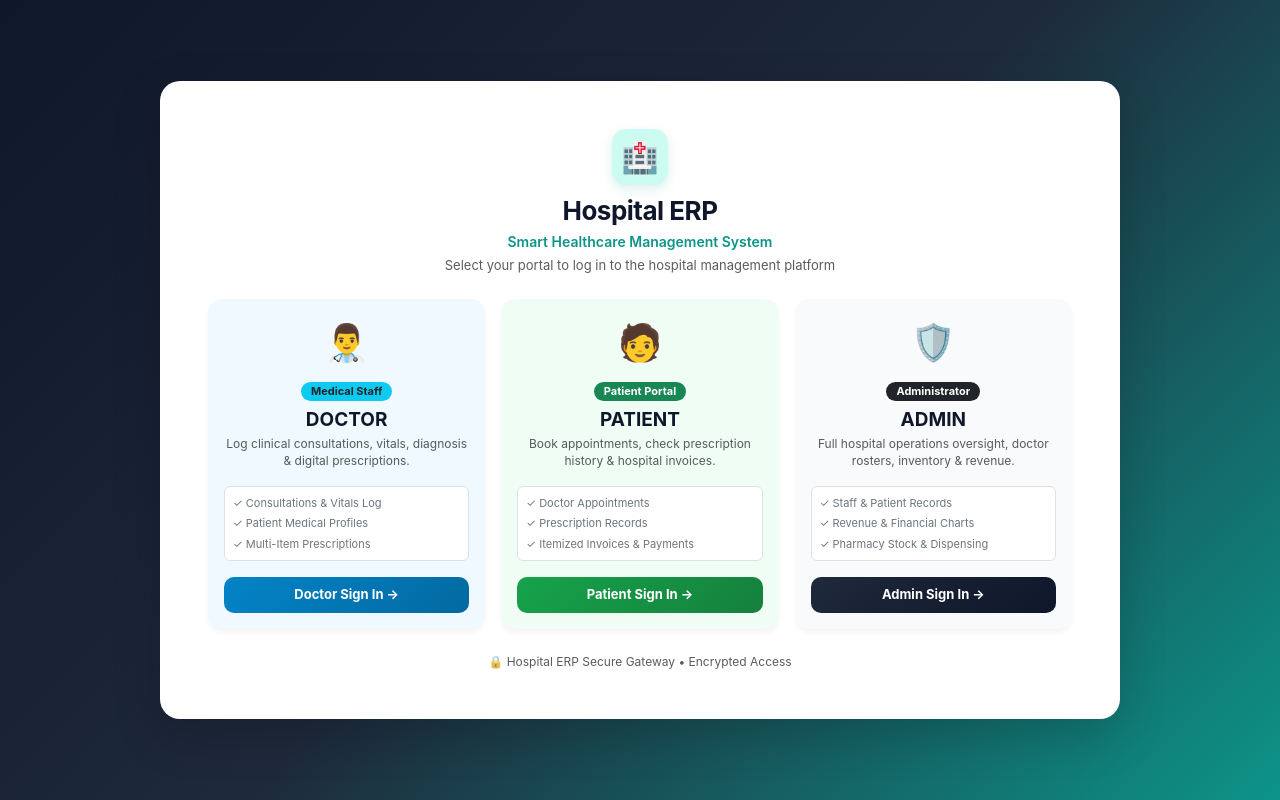
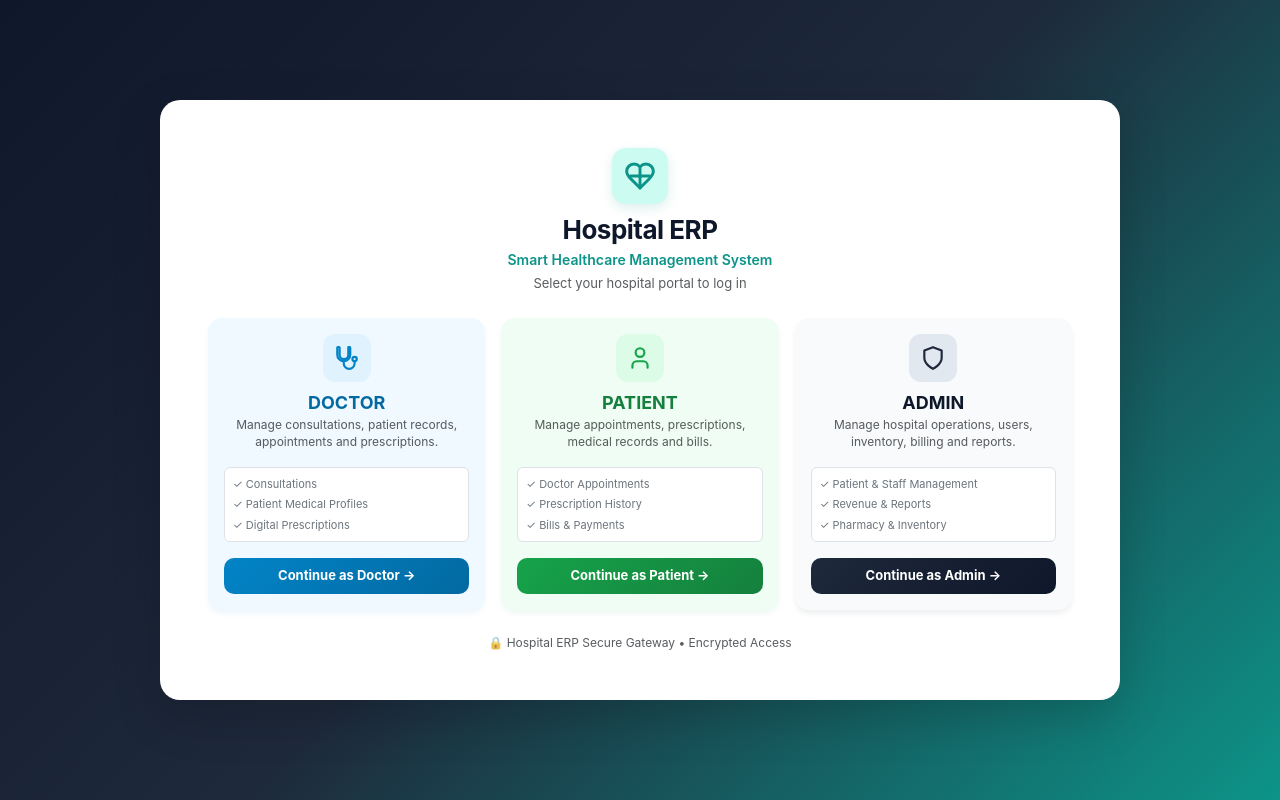
Before and after one commit to sowmiya07-alt/Hospital-ERP, a React (Create React App) app in the folder frontend/: page / in a window 1280 px wide. Built offline with nearby package versions, Linux system fonts and the light colour scheme; no server answers.

Commit message:
feat: complete Phase 1 audit and Phase 2 role selection with SVG healthcare icons

```diff
--- a/frontend/src/pages/Login.js
+++ b/frontend/src/pages/Login.js
@@ -1,23 +1,40 @@
-import { useState } from "react";
-import { useNavigate } from "react-router-dom";
+import { useState, useEffect } from "react";
+import { useNavigate, useLocation } from "react-router-dom";
 import { loginUser } from "../services/authService";
 
 function Login() {
   const navigate = useNavigate();
+  const location = useLocation();
 
-  // Selected role: null (Role Selection View) or "PATIENT", "DOCTOR", "ADMIN" (Login Form View)
+  // Selected role: null (Role Selection View) or "PATIENT", "DOCTOR", "ADMIN"
   const [selectedRole, setSelectedRole] = useState(null);
 
   const [username, setUsername] = useState("");
   const [password, setPassword] = useState("");
   const [showPassword, setShowPassword] = useState(false);
   const [error, setError] = useState("");
+  const [success, setSuccess] = useState("");
   const [loading, setLoading] = useState(false);
   const [loadingMsg, setLoadingMsg] = useState("Signing you in...");
+
+  useEffect(() => {
+    // Check if coming from registration or URL query param
+    const params = new URLSearchParams(location.search);
+    const roleParam = params.get("role");
+    const registered = params.get("registered");
+
+    if (roleParam === "PATIENT" || roleParam === "DOCTOR" || roleParam === "ADMIN") {
+      setSelectedRole(roleParam);
+    }
+    if (registered === "true") {
+      setSuccess("Patient account created successfully! Please sign in with your credentials.");
+    }
+  }, [location]);
 
   const handleSelectRole = (role) => {
     setSelectedRole(role);
     setError("");
+    setSuccess("");
     setUsername("");
     setPassword("");
   };
@@ -25,6 +42,7 @@ function Login() {
   const handleBackToRoles = () => {
     setSelectedRole(null);
     setError("");
+    setSuccess("");
     setUsername("");
     setPassword("");
   };
@@ -33,13 +51,14 @@ function Login() {
     e.preventDefault();
 
     if (!username.trim() || !password) {
-      setError("Please enter username and password");
+      setError("Please enter username and password.");
       return;
     }
 
     setLoading(true);
     setLoadingMsg("Connecting to hospital server...");
     setError("");
+    setSuccess("");
 
     try {
       const response = await loginUser({
@@ -51,11 +70,11 @@ function Login() {
       const data = response.data;
 
       if (!data.success) {
-        setError(data.message || "Invalid username or password");
+        setError(data.message || "Invalid username or password.");
         return;
       }
 
-      // Role mismatch check if specific role selected
+      // Check role alignment
       if (selectedRole && data.role !== selectedRole) {
         setError(
           `This account is registered as ${data.role}. Please select the ${data.role} Portal to sign in.`
@@ -63,7 +82,7 @@ function Login() {
         return;
       }
 
-      // Store authentication data
+      // Store authentication tokens & state
       localStorage.clear();
       localStorage.setItem("isLoggedIn", "true");
       localStorage.setItem("username", data.username);
@@ -97,7 +116,7 @@ function Login() {
       }
 
       localStorage.clear();
-      setError("Invalid user role assigned to this account.");
+      setError("You do not have permission to access this portal.");
     } catch (err) {
       console.log("Login Error:", err);
       setError(
@@ -107,23 +126,6 @@ function Login() {
     } finally {
       setLoading(false);
     }
-  };
-
-  const getRoleTitle = () => {
-    if (selectedRole === "DOCTOR") return "DOCTOR PORTAL";
-    if (selectedRole === "PATIENT") return "PATIENT PORTAL";
-    if (selectedRole === "ADMIN") return "ADMINISTRATOR PORTAL";
-    return "HOSPITAL PORTAL";
-  };
-
-  const getRoleDescription = () => {
-    if (selectedRole === "DOCTOR")
-      return "Access patient charts, log clinical vitals, manage appointments & create multi-item prescriptions.";
-    if (selectedRole === "PATIENT")
-      return "View your medical history, check upcoming appointments, track prescriptions & pay hospital invoices.";
-    if (selectedRole === "ADMIN")
-      return "Manage hospital operations, doctors, patients, inventory stock, revenue analytics & system config.";
-    return "Sign in to access your hospital account.";
   };
 
   return (
@@ -150,7 +152,7 @@ function Login() {
         }}
       >
         {/* ============================================================ */}
-        {/* VIEW 1: COMPACT & ATTRACTIVE ROLE SELECTION LANDING PAGE    */}
+        {/* VIEW 1: ROLE SELECTION LANDING PAGE                           */}
         {/* ============================================================ */}
         {selectedRole === null ? (
           <div className="p-4 p-md-5">
@@ -165,57 +167,74 @@ function Login() {
                   height: "56px",
                   background: "#ccfbf1",
                   borderRadius: "14px",
-                  fontSize: "30px",
+                  color: "#0d9488",
                   marginBottom: "10px",
                   boxShadow: "0 4px 12px rgba(13, 148, 136, 0.15)",
                 }}
               >
-                🏥
+                <svg width="32" height="32" viewBox="0 0 24 24" fill="none" stroke="currentColor" strokeWidth="2.2" strokeLinecap="round" strokeLinejoin="round">
+                  <path d="M19 14c1.49-1.46 3-3.21 3-5.5A5.5 5.5 0 0 0 16.5 3c-1.76 0-3 .5-4.5 2-1.5-1.5-2.74-2-4.5-2A5.5 5.5 0 0 0 2 8.5c0 2.3 1.5 4.05 3 5.5l7 7Z"/>
+                  <path d="M12 5v16"/>
+                  <path d="M5 12h14"/>
+                </svg>
               </div>
               <h2 className="fw-bold mb-1" style={{ color: "#0f172a", fontSize: "26px", letterSpacing: "-0.5px" }}>
                 Hospital ERP
               </h2>
-              <p className="text-teal fw-semibold mb-1" style={{ color: "#0d9488", fontSize: "14px" }}>
+              <p className="fw-semibold mb-1" style={{ color: "#0d9488", fontSize: "14px" }}>
                 Smart Healthcare Management System
               </p>
               <p className="text-muted mb-0" style={{ fontSize: "13px" }}>
-                Select your portal to log in to the hospital management platform
+                Select your hospital portal to log in
               </p>
             </div>
 
-            {/* COMPACT ROLE CARDS GRID */}
+            {/* ROLE CARDS GRID */}
             <div className="row g-3 justify-content-center">
-              {/* DOCTOR CARD */}
+              {/* DOCTOR CARD (Professional Blue) */}
               <div className="col-md-4">
                 <div
                   className="card h-100 border-0 p-3 text-center d-flex flex-column justify-content-between"
                   style={{
                     borderRadius: "14px",
                     background: "#f0f9ff",
-                    border: "1px solid #bae6fd",
-                    boxShadow: "0 4px 6px -1px rgba(0, 0, 0, 0.05)",
-                    transition: "transform 0.2s ease, box-shadow 0.2s ease",
+                    border: "1.5px solid #bae6fd",
+                    boxShadow: "0 4px 6px -1px rgba(2, 132, 199, 0.08)",
                   }}
                 >
                   <div>
-                    <div style={{ fontSize: "36px", marginBottom: "8px" }}>👨‍⚕️</div>
-                    <span
-                      className="badge bg-info text-dark mb-2"
-                      style={{ fontSize: "11px", padding: "4px 10px", borderRadius: "12px" }}
+                    <div
+                      style={{
+                        display: "inline-flex",
+                        alignItems: "center",
+                        justifyContent: "center",
+                        width: "48px",
+                        height: "48px",
+                        background: "#e0f2fe",
+                        color: "#0284c7",
+                        borderRadius: "12px",
+                        marginBottom: "10px",
+                      }}
                     >
-                      Medical Staff
-                    </span>
-                    <h5 className="fw-bold mb-1" style={{ color: "#0f172a", fontSize: "19px" }}>
+                      {/* Stethoscope Icon */}
+                      <svg width="26" height="26" viewBox="0 0 24 24" fill="none" stroke="currentColor" strokeWidth="2" strokeLinecap="round" strokeLinejoin="round">
+                        <path d="M4.8 2.3A.3.3 0 0 0 4.5 2h-1a.5.5 0 0 0-.5.5V9a6 6 0 0 0 12 0V2.5a.5.5 0 0 0-.5-.5h-1a.3.3 0 0 0-.3.3v6.7a4 4 0 0 1-8 0V2.3z"/>
+                        <path d="M9 15v2a5 5 0 0 0 10 0v-2"/>
+                        <circle cx="19" cy="13" r="2"/>
+                      </svg>
+                    </div>
+
+                    <h5 className="fw-bold mb-1" style={{ color: "#0369a1", fontSize: "18px" }}>
                       DOCTOR
                     </h5>
                     <p className="text-muted mb-3" style={{ fontSize: "12px", lineHeight: "1.4" }}>
-                      Log clinical consultations, vitals, diagnosis & digital prescriptions.
+                      Manage consultations, patient records, appointments and prescriptions.
                     </p>
 
                     <div className="text-start bg-white p-2 mb-3 rounded-2 border" style={{ fontSize: "11px" }}>
-                      <div className="text-secondary mb-1">✓ Consultations & Vitals Log</div>
+                      <div className="text-secondary mb-1">✓ Consultations</div>
                       <div className="text-secondary mb-1">✓ Patient Medical Profiles</div>
-                      <div className="text-secondary">✓ Multi-Item Prescriptions</div>
+                      <div className="text-secondary">✓ Digital Prescriptions</div>
                     </div>
                   </div>
 
@@ -229,42 +248,54 @@ function Login() {
                     }}
                     onClick={() => handleSelectRole("DOCTOR")}
                   >
-                    Doctor Sign In →
+                    Continue as Doctor →
                   </button>
                 </div>
               </div>
 
-              {/* PATIENT CARD */}
+              {/* PATIENT CARD (Professional Green) */}
               <div className="col-md-4">
                 <div
                   className="card h-100 border-0 p-3 text-center d-flex flex-column justify-content-between"
                   style={{
                     borderRadius: "14px",
                     background: "#f0fdf4",
-                    border: "1px solid #bbf7d0",
-                    boxShadow: "0 4px 6px -1px rgba(0, 0, 0, 0.05)",
-                    transition: "transform 0.2s ease, box-shadow 0.2s ease",
+                    border: "1.5px solid #bbf7d0",
+                    boxShadow: "0 4px 6px -1px rgba(22, 163, 74, 0.08)",
                   }}
                 >
                   <div>
-                    <div style={{ fontSize: "36px", marginBottom: "8px" }}>🧑</div>
-                    <span
-                      className="badge bg-success mb-2"
-                      style={{ fontSize: "11px", padding: "4px 10px", borderRadius: "12px" }}
+                    <div
+                      style={{
+                        display: "inline-flex",
+                        alignItems: "center",
+                        justifyContent: "center",
+                        width: "48px",
+                        height: "48px",
+                        background: "#dcfce7",
+                        color: "#16a34a",
+                        borderRadius: "12px",
+                        marginBottom: "10px",
+                      }}
                     >
-                      Patient Portal
-                    </span>
-                    <h5 className="fw-bold mb-1" style={{ color: "#0f172a", fontSize: "19px" }}>
+                      {/* Patient/User Heart Icon */}
+                      <svg width="26" height="26" viewBox="0 0 24 24" fill="none" stroke="currentColor" strokeWidth="2" strokeLinecap="round" strokeLinejoin="round">
+                        <path d="M19 21v-2a4 4 0 0 0-4-4H9a4 4 0 0 0-4 4v2"/>
+                        <circle cx="12" cy="7" r="4"/>
+                      </svg>
+                    </div>
+
+                    <h5 className="fw-bold mb-1" style={{ color: "#15803d", fontSize: "18px" }}>
                       PATIENT
                     </h5>
                     <p className="text-muted mb-3" style={{ fontSize: "12px", lineHeight: "1.4" }}>
-                      Book appointments, check prescription history & hospital invoices.
+                      Manage appointments, prescriptions, medical records and bills.
                     </p>
 
                     <div className="text-start bg-white p-2 mb-3 rounded-2 border" style={{ fontSize: "11px" }}>
                       <div className="text-secondary mb-1">✓ Doctor Appointments</div>
-                      <div className="text-secondary mb-1">✓ Prescription Records</div>
-                      <div className="text-secondary">✓ Itemized Invoices & Payments</div>
+                      <div className="text-secondary mb-1">✓ Prescription History</div>
+                      <div className="text-secondary">✓ Bills & Payments</div>
                     </div>
                   </div>
 
@@ -278,42 +309,53 @@ function Login() {
                     }}
                     onClick={() => handleSelectRole("PATIENT")}
                   >
-                    Patient Sign In →
+                    Continue as Patient →
                   </button>
                 </div>
               </div>
 
-              {/* ADMIN CARD */}
+              {/* ADMIN CARD (Professional Navy/Dark) */}
               <div className="col-md-4">
                 <div
                   className="card h-100 border-0 p-3 text-center d-flex flex-column justify-content-between"
                   style={{
                     borderRadius: "14px",
                     background: "#f8fafc",
-                    border: "1px solid #cbd5e1",
-                    boxShadow: "0 4px 6px -1px rgba(0, 0, 0, 0.05)",
-                    transition: "transform 0.2s ease, box-shadow 0.2s ease",
+                    border: "1.5px solid #cbd5e1",
+                    boxShadow: "0 4px 6px -1px rgba(15, 23, 42, 0.08)",
                   }}
                 >
                   <div>
-                    <div style={{ fontSize: "36px", marginBottom: "8px" }}>🛡️</div>
-                    <span
-                      className="badge bg-dark text-white mb-2"
-                      style={{ fontSize: "11px", padding: "4px 10px", borderRadius: "12px" }}
+                    <div
+                      style={{
+                        display: "inline-flex",
+                        alignItems: "center",
+                        justifyContent: "center",
+                        width: "48px",
+                        height: "48px",
+                        background: "#e2e8f0",
+                        color: "#1e293b",
+                        borderRadius: "12px",
+                        marginBottom: "10px",
+                      }}
                     >
-                      Administrator
-                    </span>
-                    <h5 className="fw-bold mb-1" style={{ color: "#0f172a", fontSize: "19px" }}>
+                      {/* Shield Administration Icon */}
+                      <svg width="26" height="26" viewBox="0 0 24 24" fill="none" stroke="currentColor" strokeWidth="2" strokeLinecap="round" strokeLinejoin="round">
+                        <path d="M12 22s8-4 8-10V5l-8-3-8 3v7c0 6 8 10 8 10z"/>
+                      </svg>
+                    </div>
+
+                    <h5 className="fw-bold mb-1" style={{ color: "#0f172a", fontSize: "18px" }}>
                       ADMIN
                     </h5>
                     <p className="text-muted mb-3" style={{ fontSize: "12px", lineHeight: "1.4" }}>
-                      Full hospital operations oversight, doctor rosters, inventory & revenue.
+                      Manage hospital operations, users, inventory, billing and reports.
                     </p>
 
                     <div className="text-start bg-white p-2 mb-3 rounded-2 border" style={{ fontSize: "11px" }}>
-                      <div className="text-secondary mb-1">✓ Staff & Patient Records</div>
-                      <div className="text-secondary mb-1">✓ Revenue & Financial Charts</div>
-                      <div className="text-secondary">✓ Pharmacy Stock & Dispensing</div>
+                      <div className="text-secondary mb-1">✓ Patient & Staff Management</div>
+                      <div className="text-secondary mb-1">✓ Revenue & Reports</div>
+                      <div className="text-secondary">✓ Pharmacy & Inventory</div>
                     </div>
                   </div>
 
@@ -327,7 +369,7 @@ function Login() {
                     }}
                     onClick={() => handleSelectRole("ADMIN")}
                   >
-                    Admin Sign In →
+                    Continue as Admin →
                   </button>
                 </div>
               </div>
@@ -339,7 +381,7 @@ function Login() {
           </div>
         ) : (
           /* ============================================================ */
-          /* VIEW 2: COMPACT ROLE-SPECIFIC LOGIN FORM                     */
+          /* VIEW 2: ROLE-SPECIFIC AUTHENTICATION                         */
           /* ============================================================ */
           <div className="p-4 p-md-5">
             <button
@@ -347,7 +389,7 @@ function Login() {
               style={{ fontWeight: "600", fontSize: "13px" }}
               onClick={handleBackToRoles}
             >
-              ← Back to Portal Selection
+              ← Back to portal selection
             </button>
 
             <div className="mb-3">
@@ -356,20 +398,38 @@ function Login() {
                   selectedRole === "DOCTOR"
                     ? "bg-info text-dark"
                     : selectedRole === "PATIENT"
-                    ? "bg-success"
+                    ? "bg-success text-white"
                     : "bg-dark text-white"
                 }`}
                 style={{ fontSize: "11px", padding: "5px 12px", borderRadius: "10px" }}
               >
-                {getRoleTitle()}
+                {selectedRole} PORTAL
               </span>
               <h3 className="fw-bold mb-1" style={{ color: "#0f172a", fontSize: "22px" }}>
-                Welcome Back
+                {selectedRole === "DOCTOR"
+                  ? "DOCTOR SIGN IN"
+                  : selectedRole === "PATIENT"
+                  ? "PATIENT SIGN IN"
+                  : "ADMIN SIGN IN"}
               </h3>
               <p className="text-muted mb-0" style={{ fontSize: "13px" }}>
-                {getRoleDescription()}
+                Enter your credentials to access the {selectedRole.toLowerCase()} portal
               </p>
             </div>
+
+            {/* SUCCESS NOTIFICATION */}
+            {success && (
+              <div className="alert alert-success py-2 px-3 mb-3 border-0 rounded-2" style={{ fontSize: "13px" }}>
+                ✅ {success}
+              </div>
+            )}
+
+            {/* ERROR NOTIFICATION */}
+            {error && (
+              <div className="alert alert-danger py-2 px-3 mb-3 border-0 rounded-2" style={{ fontSize: "13px" }}>
+                ⚠️ {error}
+              </div>
+            )}
 
             <form onSubmit={handleLogin}>
               <div className="mb-3">
@@ -384,6 +444,7 @@ function Login() {
                   onChange={(e) => {
                     setUsername(e.target.value);
                     setError("");
+                    setSuccess("");
                   }}
                   style={{ borderRadius: "10px", padding: "10px 14px", fontSize: "14px" }}
                   required
@@ -403,6 +464,7 @@ function Login() {
                     onChange={(e) => {
                       setPassword(e.target.value);
                       setError("");
+                      setSuccess("");
                     }}
                     style={{
                       borderTopLeftRadius: "10px",
@@ -427,17 +489,11 @@ function Login() {
                 </div>
               </div>
 
-              {error && (
-                <div className="alert alert-danger py-2 px-3 mb-3 border-0 rounded-2" style={{ fontSize: "13px" }}>
-                  ⚠️ {error}
-                </div>
-              )}
-
               <button
                 type="submit"
                 className={`btn w-100 py-2 fw-bold mt-1 ${
                   selectedRole === "DOCTOR"
-                    ? "btn-info text-dark"
+                    ? "btn-primary"
                     : selectedRole === "PATIENT"
                     ? "btn-success"
                     : "btn-dark"
@@ -451,7 +507,7 @@ function Login() {
                     {loadingMsg}
                   </>
                 ) : (
-                  `Sign In to ${selectedRole}`
+                  "Sign In"
                 )}
               </button>
             </form>
@@ -474,7 +530,7 @@ function Login() {
               </div>
             ) : (
               <div className="text-center text-muted" style={{ fontSize: "12px" }}>
-                ℹ️ Doctor & Admin accounts are provisioned by hospital system administration.
+                ℹ️ Doctor and Administrator accounts are provisioned by hospital system administration.
               </div>
             )}
           </div>
--- a/frontend/src/pages/Register.js
+++ b/frontend/src/pages/Register.js
@@ -108,10 +108,9 @@ function Register() {
           confirmPassword: "",
         });
 
-        // Redirect to login after a short delay
         setTimeout(() => {
-          navigate("/");
-        }, 2000);
+          navigate("/?role=PATIENT&registered=true");
+        }, 1200);
       } else {
         setError(
           response.data.message ||
```
